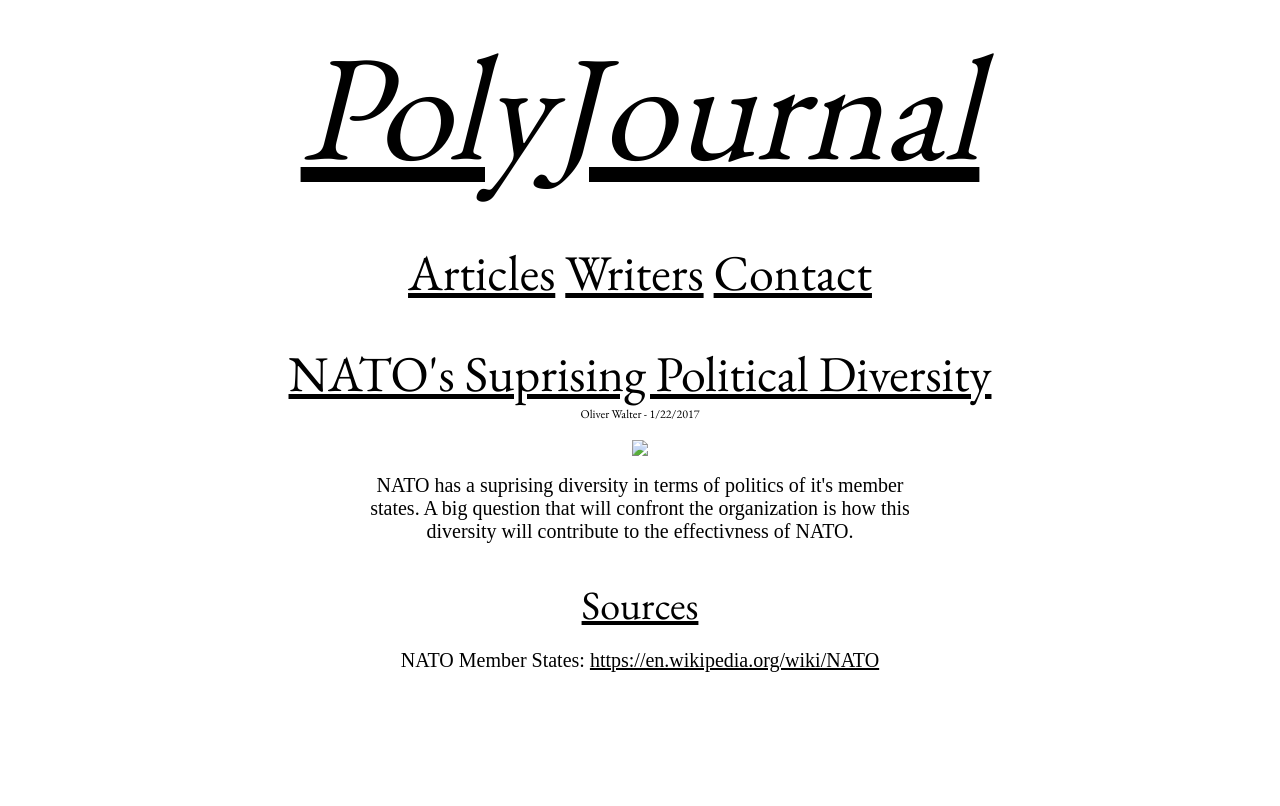
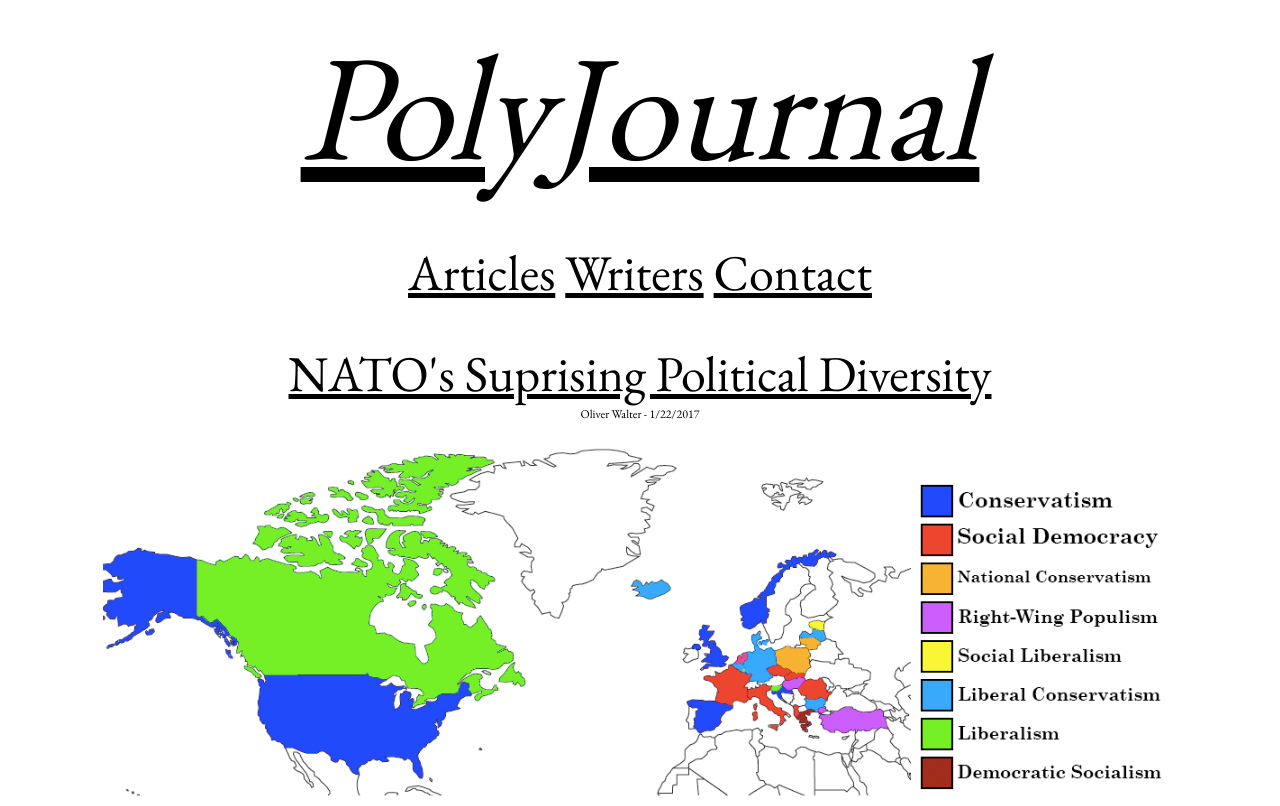
Before and after one commit to PolyJournal/polyjournal.github.io, a plain HTML site: page articles/2017/NATO_poltical_diversity/NATO_political_diversity.html in a window 1280 px wide. Shown: the top 806 px of the page. Drawn offline with nearby package versions, Linux system fonts and the light colour scheme; a web font is replaced by a local one.

Commit message:
commit - 1.0.1
fixed NATO map not showing - also changed semantic system for versions

```diff
--- a/articles/2017/NATO_poltical_diversity/NATO_political_diversity.html
+++ b/articles/2017/NATO_poltical_diversity/NATO_political_diversity.html
@@ -17,7 +17,7 @@
   <center><div class="featured_article_container">NATO's Suprising Political Diversity</div></center>
   <center><div class="featured_article_subtitle">Oliver Walter - 1/22/2017</div></center>
   <br />
-  <center><img src="/polyjournal.github.io/articles/2017/NATO_political_diversity/NATO_map_final.png"></center>
+  <center><img src="/polyjournal.github.io/articles/2017/NATO_poltical_diversity/NATO_map_final.png"></center>
   <br />
   <center><div class="featured_article_body">NATO has a suprising diversity in terms of politics of it's member states. A big question that will confront the organization is how this diversity will contribute to the effectivness of NATO.</div></center>
   <br />
```
